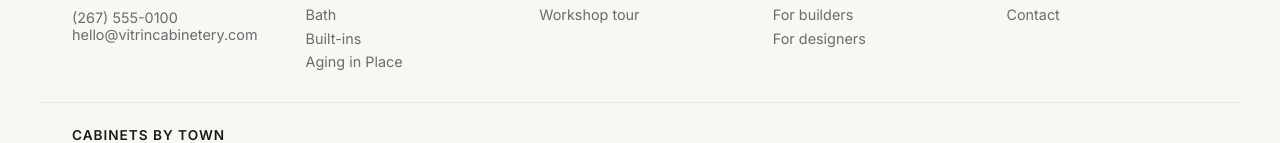
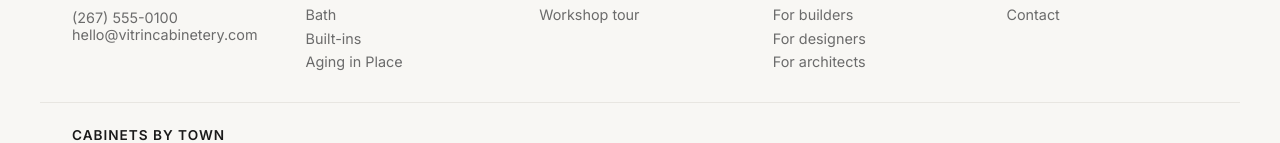
Before and after one commit to veyis/vitincabinetry.com, a Next.js app: page / in a window 1280 px wide. Shown: the part 5505-5648 px from the top of the page. Built offline with nearby package versions, Linux system fonts and the light colour scheme; no server answers.

Commit message:
fix(footer): add architects deep-link; make Footer a client component for live copyright year

```diff
--- a/src/components/Footer.tsx
+++ b/src/components/Footer.tsx
@@ -1,3 +1,5 @@
+"use client";
+
 import React from "react";
 import Link from "next/link";
 import { site } from "@/lib/site";
@@ -25,6 +27,7 @@ const tradeCol = [
   { href: "/trade#installers", label: "For installers" },
   { href: "/trade#builders", label: "For builders" },
   { href: "/trade#designers", label: "For designers" },
+  { href: "/trade#architects", label: "For architects" },
 ];
 
 const vitrinCol = [
```
